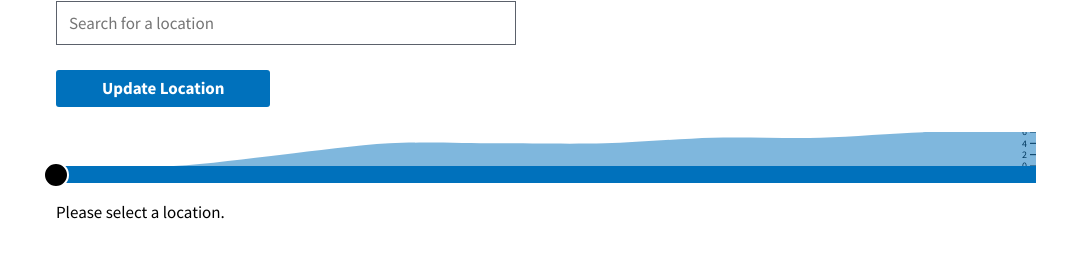
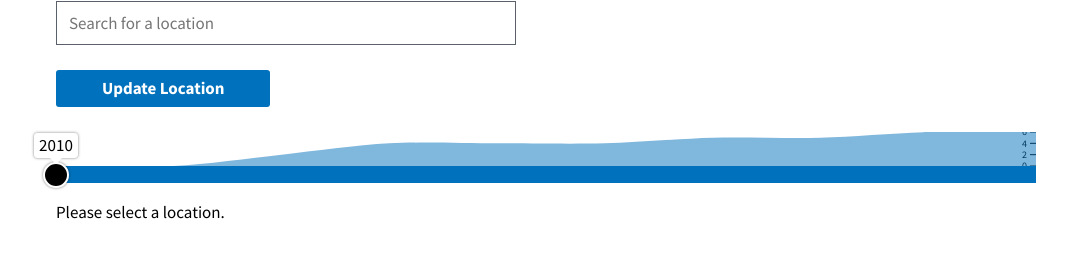
Before and after one commit to 18F/climate-labs, a Jekyll site: the page built from sealevel/index.html, in a window 1280 px wide. Shown: the part 160-418 px from the top of the page, without its empty margins (94-1161 px from the left). Built offline with Jekyll 4.4.1, drawn with Linux system fonts in a browser that asks for light colours.

Commit message:
add slider label

```diff
--- a/_sass/components/_climate-slider.scss
+++ b/_sass/components/_climate-slider.scss
@@ -1,6 +1,7 @@
 climate-slider {
   $slider-height: 1em;
   $thumb-height: 1.5em;
+  $box-shadow: 0 0 3px rgba(0,0,0,.5);
 
   cursor: pointer;
 
@@ -23,6 +24,7 @@ climate-slider {
     background: #000;
     border: 2px solid #fff;
     border-radius: $thumb-height;
+    box-shadow: $box-shadow;
 
     cursor: inherit;
     cursor: -webkit-grab;
@@ -34,4 +36,32 @@ climate-slider {
     width: $thumb-height;
     bottom: ($slider-height - $thumb-height) / 2;
   }
+
+  &[label=true] .climate-slider-label {
+    background: #fff;
+    border-radius: .2em;
+    bottom: 100%;
+    box-shadow: $box-shadow;
+    color: #000;
+    display: block;
+    left: 50%;
+    margin-bottom: 6px;
+    opacity: 1;
+    padding: .1em .3em;
+    position: absolute;
+
+    &::after {
+      border: 6px solid;
+      border-color: #fff transparent transparent transparent;
+      content: "";
+      left: 50%;
+      margin-left: -6px;
+      position: absolute;
+      top: 100%;
+    }
+  }
+
+  &[aria-grabbed=true] .climate-slider-label {
+    opacity: .8;
+  }
 }
--- a/js/components/climate-slider.js
+++ b/js/components/climate-slider.js
@@ -102,7 +102,9 @@
   exports.ClimateSlider = xtag.register('climate-slider', {
     // create a thumb div
     content: [
-      '<div class="climate-slider-thumb"></div>'
+      '<div class="climate-slider-thumb">',
+        '<span class="climate-slider-label"></span>',
+      '</div>'
     ].join(''),
 
     lifecycle: {
@@ -115,6 +117,10 @@
         // TODO: thumb keyboard accessibility, see
         // <https://www.w3.org/TR/wai-aria/roles#slider>
         this.xtag.thumb = thumb;
+
+        if (this.getAttribute('label') === 'true') {
+          this.xtag.label = this.querySelector('.climate-slider-label');
+        }
 
         this.addEventListener('mousedown', captureThumb);
         this.addEventListener('touchstart', captureThumb);
@@ -179,6 +185,13 @@
         if (this.xtag.input) {
           this.xtag.input.value = value;
         }
+
+        var label = this.xtag.label;
+        if (label) {
+          label.textContent = value;
+          var rect = label.getBoundingClientRect();
+          label.style.setProperty('margin-left', Math.floor(-rect.width / 2) + 'px');
+        }
       }
     }
   });
--- a/sealevel/index.html
+++ b/sealevel/index.html
@@ -25,7 +25,8 @@ scripts:
   <climate-slider id="year" name="year"
     min="{{ site.data.timeline.start }}"
     max="{{ site.data.timeline.end }}"
-    step="{{ site.data.timeline.step }}">
+    step="{{ site.data.timeline.step }}"
+    label="true">
 
     <climate-area-chart
       data-values='{{ site.data.timeline.annual_levels | jsonify }}'>
```
